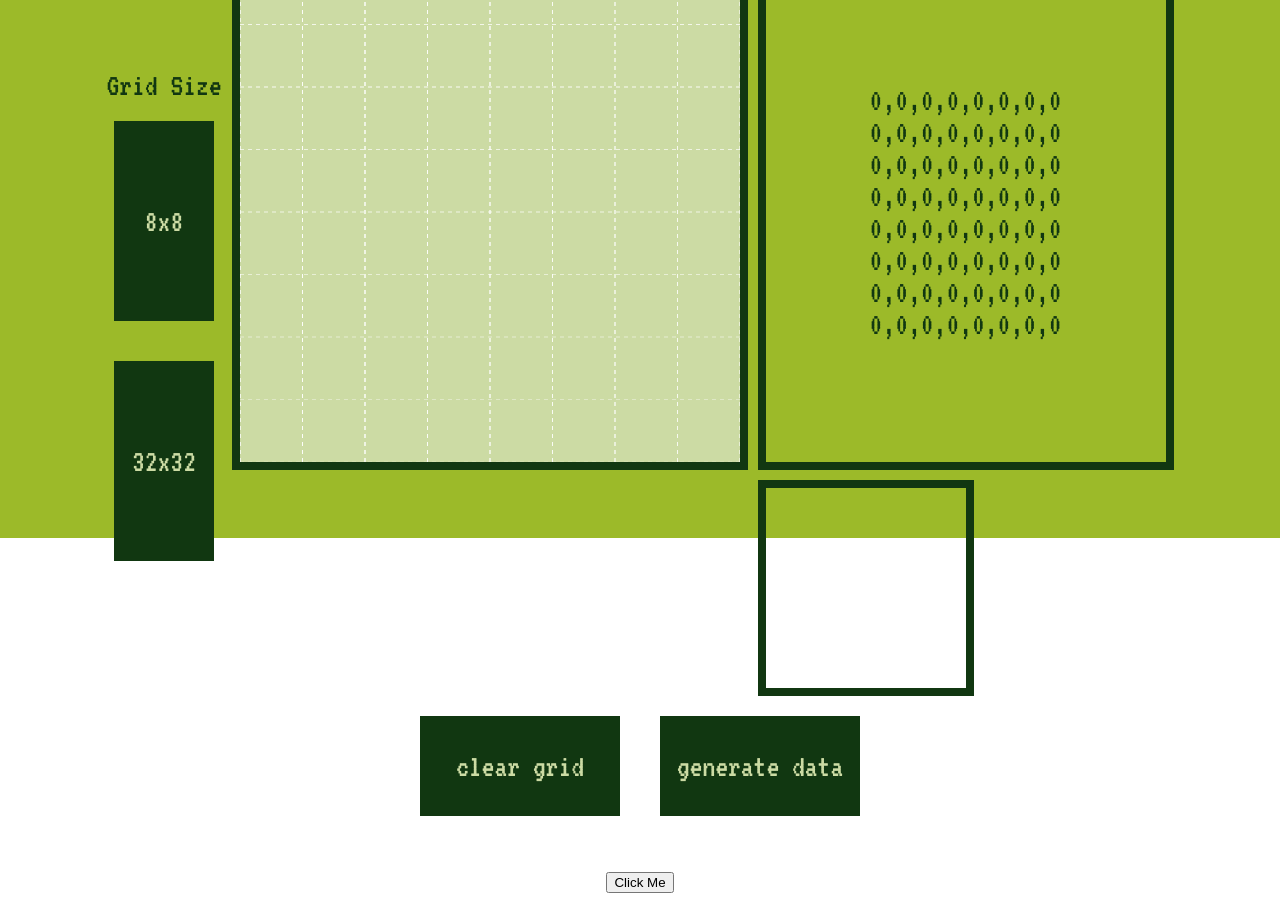
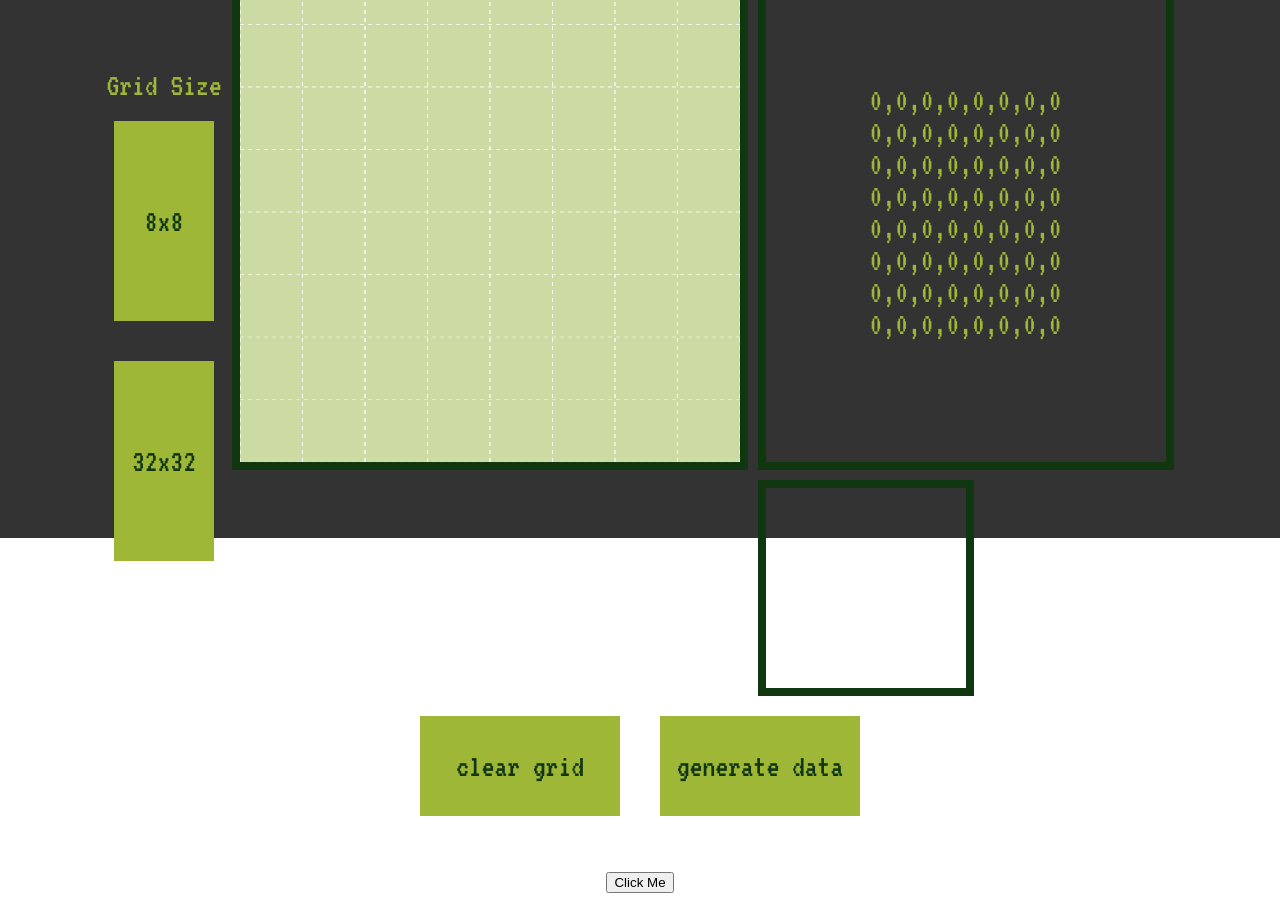
Before and after one commit to spkelly/gb-pallete, a Vue app: page / in a window 1280 px wide. Shown: the part 262-1162 px from the top of the page. Built offline with nearby package versions, Linux system fonts and the light colour scheme.

Commit message:
changed button and background colors

```diff
--- a/src/App.vue
+++ b/src/App.vue
@@ -85,15 +85,14 @@ export default {
 <style>
 #app {
   position: absolute;
-
   text-align: center;
   bottom: 0px;
   font-size: 64px;
   top: 0px;
   right: 0px;
   left: 0px;
-  background-color: #9cba29;
-  color: #113711;
+  background-color: #333333;
+  color: #9eb737;
   font-family: 'VT323', monospace;
 }
 
@@ -114,8 +113,8 @@ export default {
 
 .pixel__button-horiz {
   font-size: 32px;
-  color: #ccdba4;
-  background-color: #113711;
+  color: #113711;
+  background-color: #9eb737;
   width: 100px;
   height: 200px;
   margin: 20px auto;
@@ -126,8 +125,8 @@ export default {
 
 .pixel__button-vert {
   font-size: 32px;
-  color: #ccdba4;
-  background-color: #113711;
+  color: #113711;
+  background-color: #9eb737;
   width: 200px;
   height: 100px;
   margin: 20px;
```
